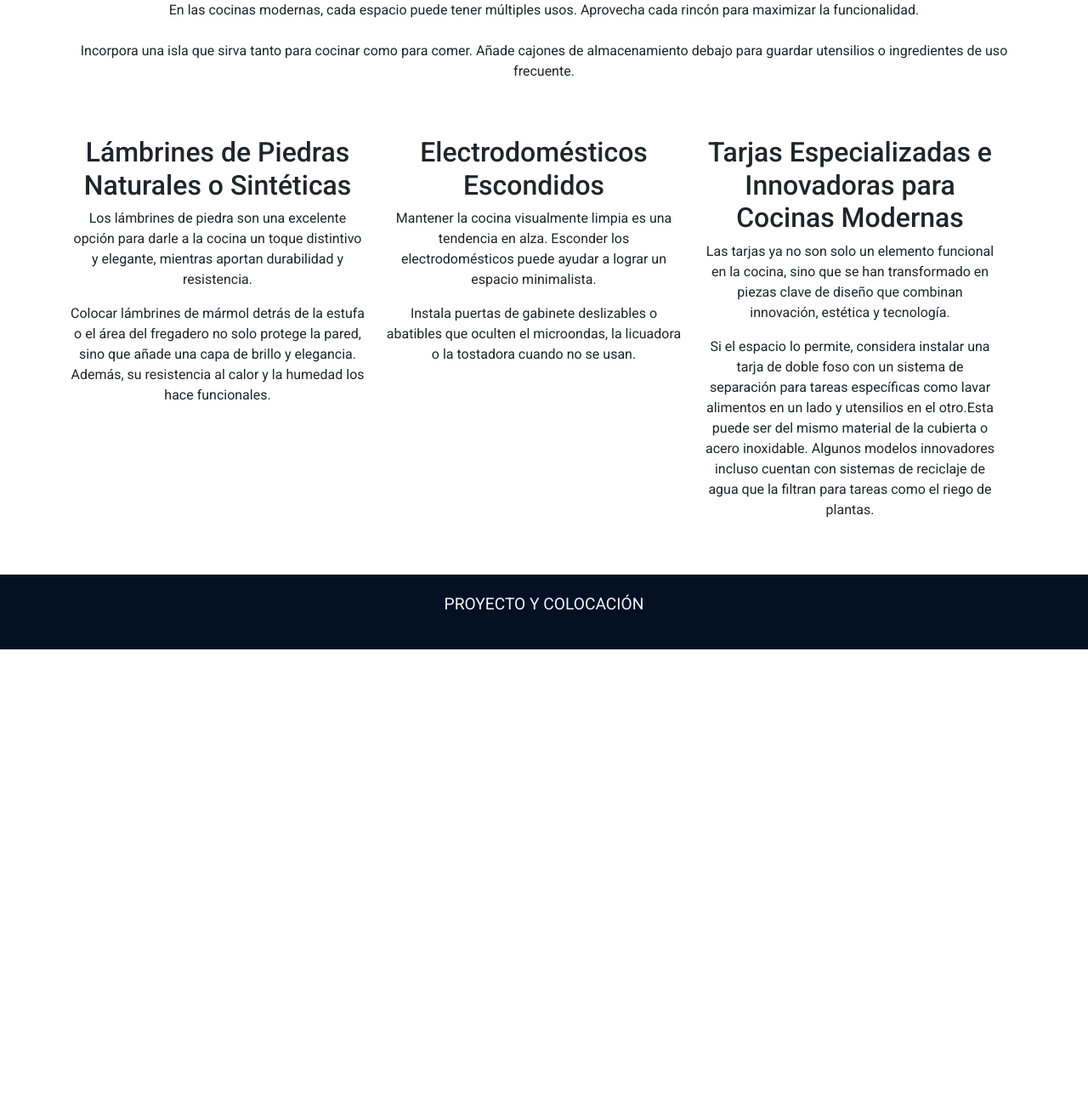
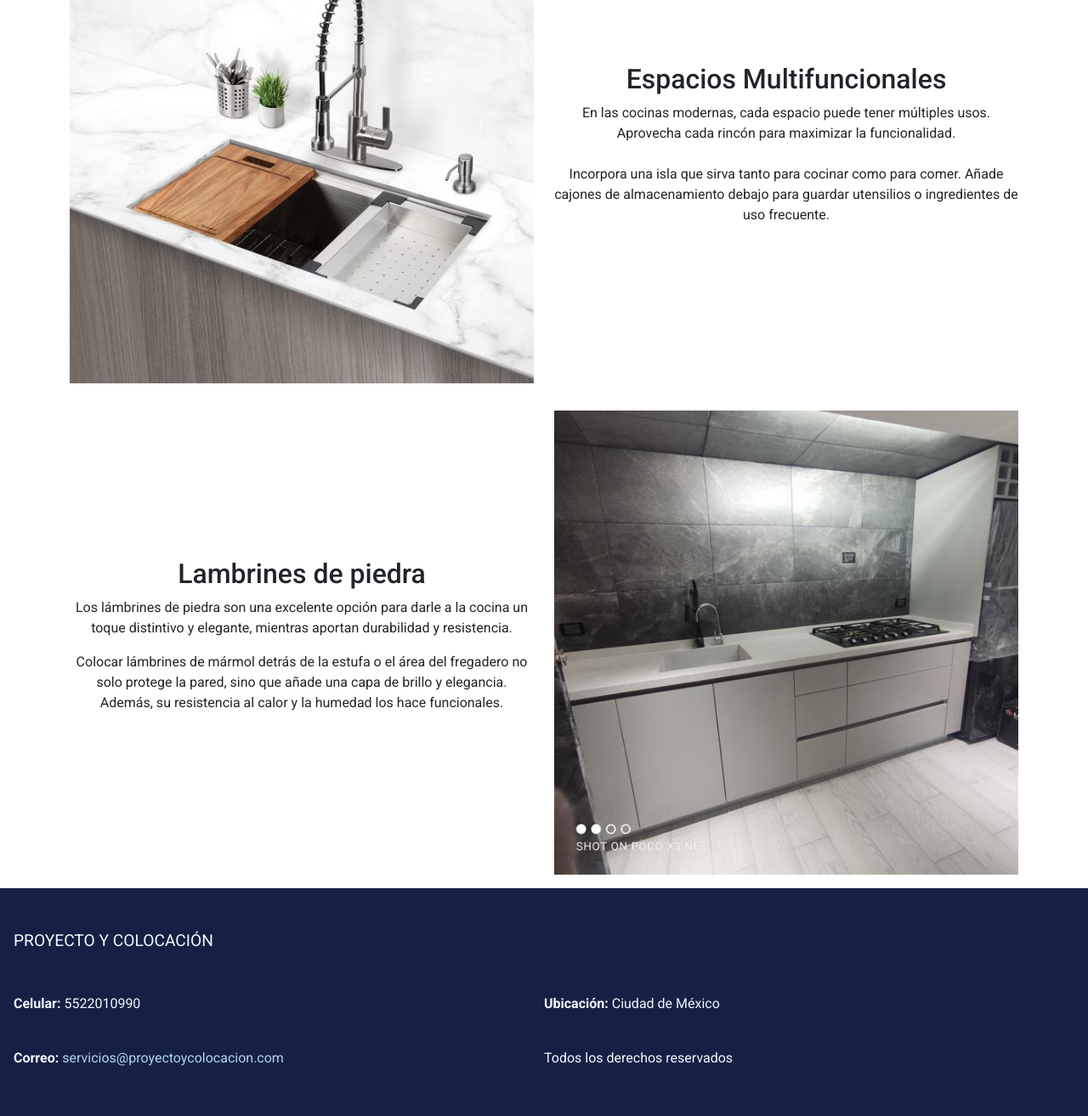
Before and after one commit to L-S-DJ/pre-entrega-2-silva-de-jesus, a plain HTML site: page pages/ideas.html in a window 1280 px wide. Shown: the part 744-2057 px from the top of the page at 85% size. Before the commit the page ends 1508 px from the top, so only its background shows below. Drawn offline with nearby package versions, Linux system fonts and the light colour scheme.

Commit message:
Cambio en footer, cambio en ideas

```diff
--- a/pages/ideas.html
+++ b/pages/ideas.html
@@ -19,7 +19,7 @@
 
 <body>
     <header>
-        <div class="menu" >
+        <div class="menu">
             <nav>
                 <ul>
                     <li><a href="../index.html" target="_self">Inicio</a></li>
@@ -33,81 +33,82 @@
     </header>
 
 
-
-    </header>
-
     <main class="m-ideas">
-        <h1 class="text-center my-5">IDEAS PARA TU COCINA</h1>
-        <section class="container text-center">
+        <h1 class="text-center my-5">IDEAS PARA TU PROYECTO</h1>
+        <div class="container text-center d-flex">
             <div class="row">
-                <div class="col-md-6 ">
-                    <h2>Iluminación Decorativa</h2>
+                <div class="col-md-6 align-self-center txt-bg">
+                    <h2>
+                        Iluminación decorativa
+                    </h2>
+                    <p>
+                        La iluminación no solo es funcional, sino también decorativa. Elegir el tipo correcto de
+                        lámparas y luces puede cambiar completamente el ambiente de la cocina
+                    </p>
                 </div>
-                <div class="col-md-6 col-12">
-                    <p>La iluminación no solo es funcional, sino también decorativa. Elegir el tipo correcto de lámparas y luces puede cambiar completamente el ambiente de la cocina</p>
+                <div class="col-md-6">
+                    <img src="../img/img-ideas/iluminacion.jpg" alt=""
+                        class="img-fluid justify-content-center mx-auto my-3">
                 </div>
             </div>
+        </div>
 
+        <div class="container text-center d-flex">
             <div class="row">
-                <div class="col-md-12">
-                    <img src="../img/img_portafolio/img-1.jpg" alt="" class="img-fluid justify-content-center mx-auto my-3">
+                <div class="col-md-6">
+                    <img src="../img/img-ideas/tarja.jpg" alt="" class="img-fluid justify-content-center mx-auto my-3">
+                </div>
+                <div class="col-md-6 align-self-center txt-bg">
+                    <h2>Espacios Multifuncionales</h2>
+                    <p>
+                        En las cocinas modernas, cada espacio puede tener múltiples usos. Aprovecha cada rincón para
+                        maximizar la funcionalidad.
+                        <br> <br>
+                        Incorpora una isla que sirva tanto para cocinar como para comer. Añade cajones de almacenamiento
+                        debajo para guardar utensilios o ingredientes de uso frecuente.
+                    </p>
                 </div>
             </div>
+        </div>
 
+        <div class="container text-center d-flex">
             <div class="row">
-                <div class="col-12">
-                    <h2> Espacios Multifuncionales</h2>
-                    <div class=" col-12 text-center">
-                        <p></p>
-                            En las cocinas modernas, cada espacio puede tener múltiples usos. Aprovecha cada rincón para maximizar la funcionalidad.
-                            <br> <br>
-                            Incorpora una isla que sirva tanto para cocinar como para comer. Añade cajones de almacenamiento debajo para guardar utensilios o ingredientes de uso frecuente.
-                        </p>
-                    </div>
-            </div>
+                <div class="col-md-6 align-self-center txt-bg">
+                    <h2>Lambrines de piedra</h2>
+                    <p>
+                        Los lámbrines de piedra son una excelente opción para darle a la cocina un toque distintivo y
+                        elegante, mientras aportan durabilidad y resistencia.
+                    </p>
+                    <p>
+                        Colocar lámbrines de mármol detrás de la estufa o el área del fregadero no solo protege la
+                        pared, sino que añade una capa de brillo y elegancia. Además, su resistencia al calor y la
+                        humedad los hace funcionales.
+                    </p>
+                </div>
+                <div class="col-md-6">
+                    <img src="../img/img_portafolio/IMG_20220728_125540.jpg" alt="" class="img-fluid justify-content-center mx-auto my-3">
+                </div>
 
 
-            <div class="row ">
-                <div class="col-md-4 col-12 my-5">
-                    <h2>Lámbrines de Piedras Naturales o Sintéticas</h2>
-                    <p>
-                        Los lámbrines de piedra son una excelente opción para darle a la cocina un toque distintivo y elegante, mientras aportan durabilidad y resistencia.
-                    </p>
-                    <p>
-                        Colocar lámbrines de mármol detrás de la estufa o el área del fregadero no solo protege la pared, sino que añade una capa de brillo y elegancia. Además, su resistencia al calor y la humedad los hace funcionales.
-                    </p>
-                </div>
-
-                <div class="col-md-4 col-12 my-5">
-                    <h2 >Electrodomésticos Escondidos</h2>
-                    <p>
-                        Mantener la cocina visualmente limpia es una tendencia en alza. Esconder los electrodomésticos puede ayudar a lograr un espacio minimalista.
-                    </p>
-                    <p>
-                        Instala puertas de gabinete deslizables o abatibles que oculten el microondas, la licuadora o la tostadora cuando no se usan.
-                    </p>
-                </div>
-
-                <div class="col-md-4 col-12 my-5">
-                    <h2>Tarjas Especializadas e Innovadoras para Cocinas Modernas</h2>
-                    <p>
-                        Las tarjas ya no son solo un elemento funcional en la cocina, sino que se han transformado en piezas clave de diseño que combinan innovación, estética y tecnología.
-                    </p>
-                    <p>
-                        Si el espacio lo permite, considera instalar una tarja de doble foso con un sistema de separación para tareas específicas como lavar alimentos en un lado y utensilios en el otro.Esta puede ser del mismo material de la cubierta o acero inoxidable. Algunos modelos innovadores incluso cuentan con sistemas de reciclaje de agua que la filtran para tareas como el riego de plantas.
-                    </p>
-                </div>
 
             </div>
+        </div>
 
-        </section>
     </main>
 
     <footer>
         <div>
-            <p>
-                PROYECTO Y Colocación
-            </p>
+            <p>PROYECTO Y COLOCACIÓN</p>
+        </div>
+        <div class="inf-footer">
+            <div class="left">
+                <p><strong>Celular:</strong> 5522010990</p>
+                <p><strong>Correo:</strong> <a href="mailto:servicios@proyectoycolocacion.com">servicios@proyectoycolocacion.com</a></p>
+            </div>
+            <div class="right">
+                <p><strong>Ubicación:</strong> Ciudad de México</p>
+                <p>Todos los derechos reservados</p>
+            </div>
         </div>
     </footer>
 </body>
--- a/scss/pages/_footer-header.scss
+++ b/scss/pages/_footer-header.scss
@@ -25,15 +25,38 @@ header{
     }
 }
 
-footer{
-    @include header-footer($height:11vh);
-    div{
-        p{
+footer {
+    background-color: $background-tres;
+    padding: 2rem 1rem;
+
+    div {
+        p {
             font-size: 1.2rem;
-            padding: 2vh;
+            padding: 1rem 0;
             text-transform: uppercase;
-            text-align: center;
             color: aliceblue;
+            margin: 0;
+        }
+
+        a {
+            color: rgb(175, 211, 242);
+            text-decoration: none;
+        }
+    }
+
+    .inf-footer {
+        display: flex;
+        justify-content: space-between; /* Coloca los divs a la izquierda y derecha */
+        align-items: flex-start; /* Alinea el contenido superiormente */
+        padding-top: 1rem;
+
+        .left, .right {
+            flex: 1;
+            p {
+                text-transform: none; /* No capitalizar, para que sea más legible */
+                margin-bottom: 0.5rem;
+                font-size: 1rem;
+            }
         }
     }
 }
--- /dev/null
+++ b/scss/pages/_ideas.scss
@@ -0,0 +1,15 @@
+@import "../utilidades/variables";
+
+.m-ideas {
+    h1 {
+        font-size: 2.5rem;
+    }
+
+    div{
+        div{
+            .txt-bg{
+
+            }
+        }
+    }
+}
--- a/scss/style.scss
+++ b/scss/style.scss
@@ -3,5 +3,6 @@
 @import "pages/footer-header.scss";
 @import "pages/portafolio";
 @import "pages/catalogo";
+@import "pages/ideas";
 @import "pages/presupuesto";
 @import "pages/mq.scss";
```
Also changed, not shown: index.html (+22 -9 lines), pages/catalogo.html (+11 -3 lines), pages/portafolio.html (+11 -3 lines), pages/presupuesto.html (+11 -3 lines), css/style.css, img/icono-catalogo.png (deleted), img/img-ideas/iluminacion.jpg (added), img/img-ideas/tarja.jpg (added), img/img_portafolio/IMG_20220314_155340.jpg, img/img_portafolio/img-1.jpg, 1 other file.
